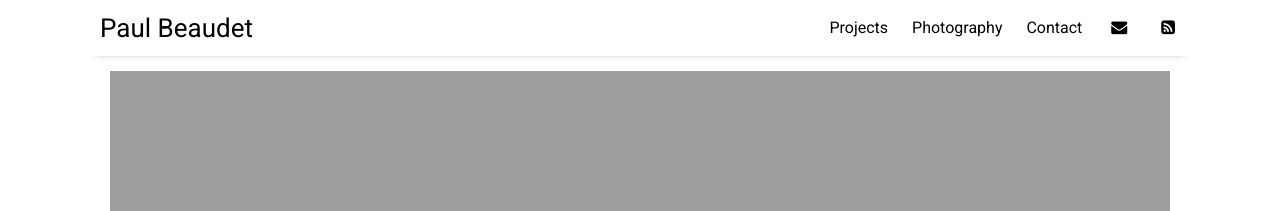
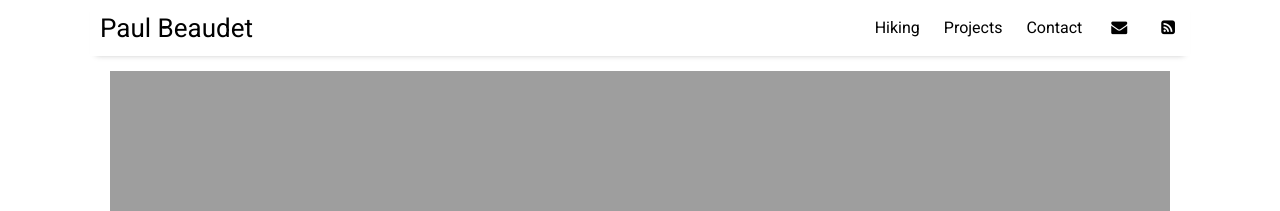
Before and after one commit to PaulBeaudet/paulbeaudet.github.io, a Jekyll site: the page built from index.html, in a window 1280 px wide. Shown: the top 211 px of the page. Built offline with Jekyll 4.4.1, drawn with Linux system fonts in a browser that asks for light colours; nearby versions of some CDN libraries; the list of posts is cut into pages by our own code.

Commit message:
fix menu

```diff
--- a/_data/settings.yml
+++ b/_data/settings.yml
@@ -1,6 +1,6 @@
 menu:
+- {name: 'Hiking', folder: 'pages', file: 'photography.html'}
 - {name: 'Projects', folder: 'pages', file: 'projects.html'}
-- {name: 'Photography', folder: 'pages', file: 'photography.html'}
 - {name: 'Contact', folder: 'pages', file: 'contact.html'}
 
 # Available social icons are powered by Font Awesome, so you can use any icon that they offer
```
